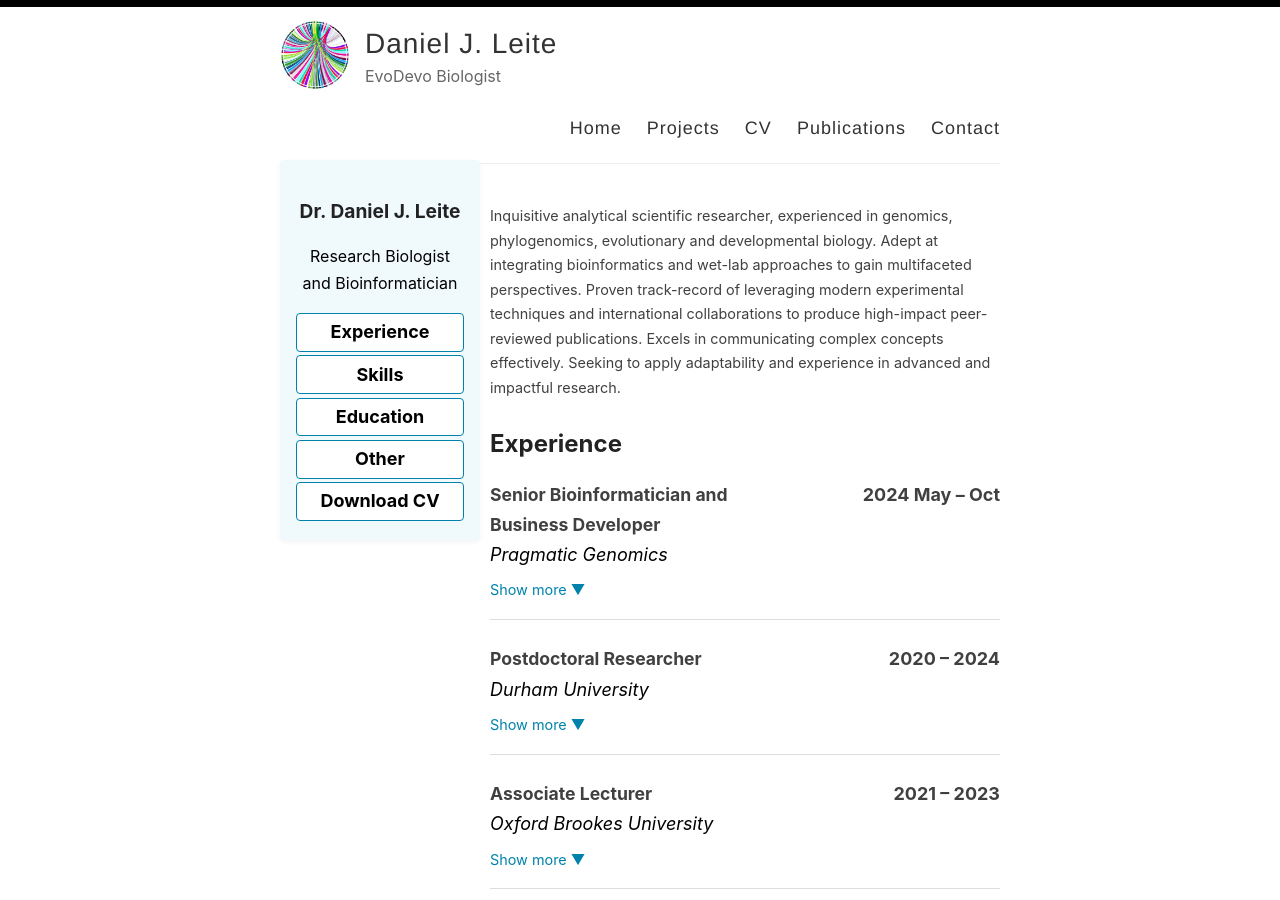
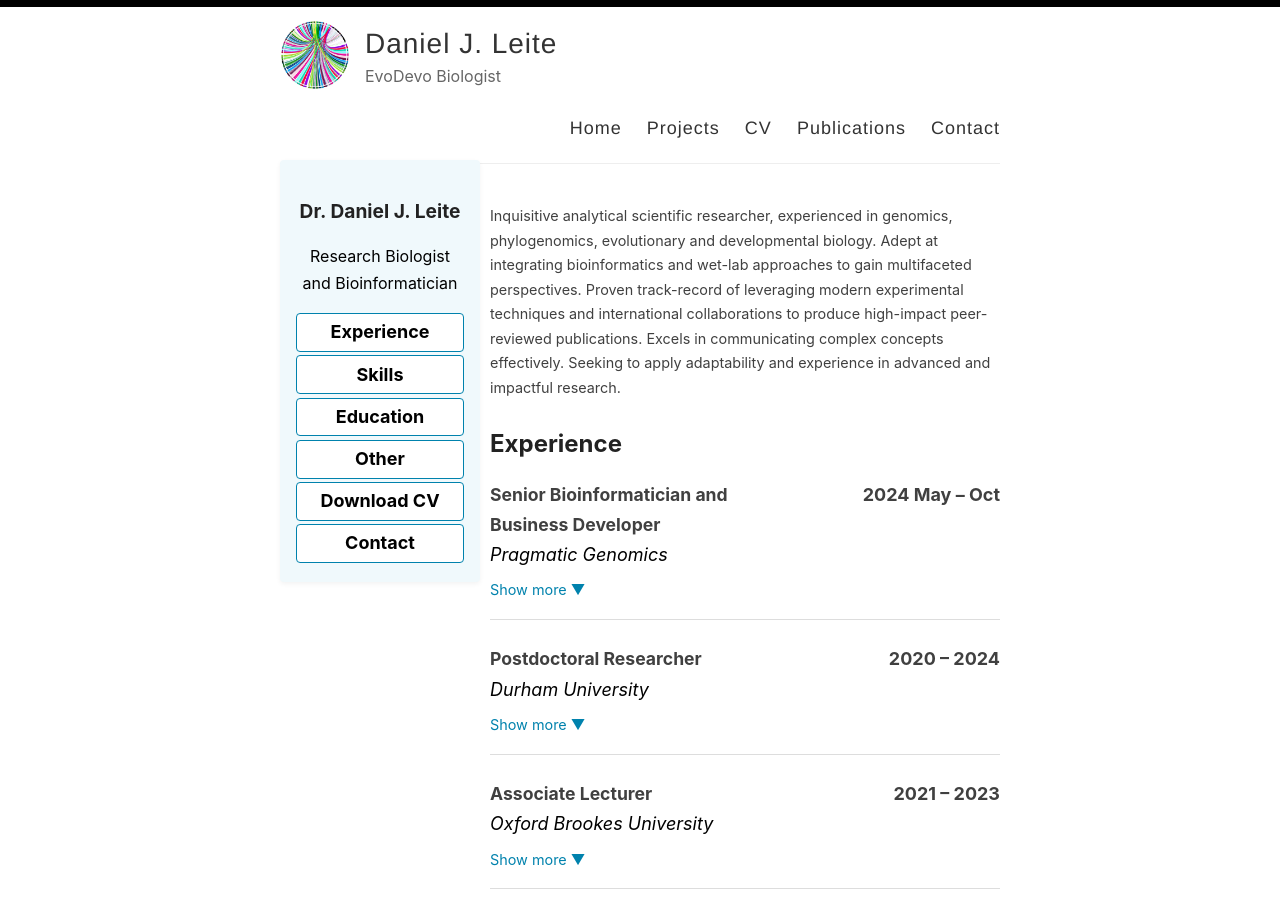
Before and after one commit to djleite/djleite.github.io, a Jekyll site: the page built from _pages/cv.md, in a window 1280 px wide and 900 px high. Built offline with Jekyll 4.4.1, drawn with Linux system fonts in a browser that asks for light colours.

Commit message:
update cv

```diff
--- a/_pages/cv.md
+++ b/_pages/cv.md
@@ -13,6 +13,7 @@ permalink: /cv/
   <a class="cv-button" onclick="showSection('education')">Education</a>
   <a class="cv-button" onclick="showSection('other')">Other</a>
   <a class="cv-button" href="/assets/cv/DJ_Leite_CV.pdf" target="_blank">Download CV</a>
+  <a class="cv-button" href="/contact/" target="_blank">Contact</a>
 </aside>
 
 <div class="cv-container">
```
